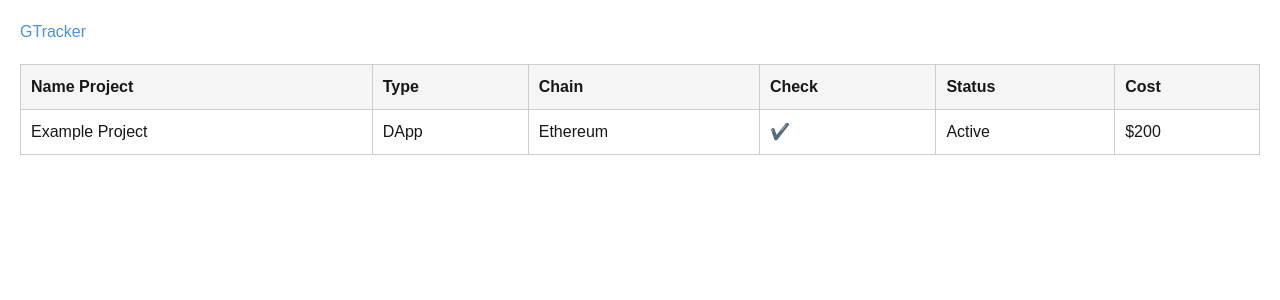
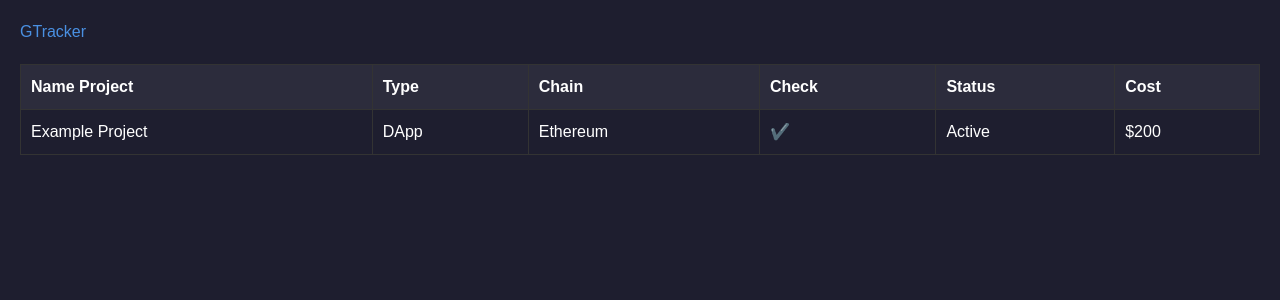
Before and after one commit to gardea22/GTracker, a Next.js app: page / in a window 1280 px wide. Shown: the top 300 px of the page. Built offline with nearby package versions, Linux system fonts and the light colour scheme.

Commit message:
Update page.tsx

```diff
--- a/app/page.tsx
+++ b/app/page.tsx
@@ -2,7 +2,7 @@ import React from 'react';
 
 const Dashboard = () => {
   return (
-    <div style={{ fontFamily: 'Arial, sans-serif', padding: '20px' }}>
+    <div style={{ fontFamily: 'Arial, sans-serif', padding: '20px', backgroundColor: '#1e1e2f', minHeight: '100vh' }}>
       <h1 style={{ textAlign: 'left', color: '#4A90E2' }}>GTracker</h1>
 
       <table style={{ width: '100%', borderCollapse: 'collapse', marginTop: '20px' }}>
@@ -31,18 +31,20 @@ const Dashboard = () => {
   );
 };
 
-// Inline style untuk th dan td agar lebih rapi
 const thStyle: React.CSSProperties = {
-  border: '1px solid #ccc',
+  border: '1px solid #333',
   padding: '10px',
   textAlign: 'left',
-  backgroundColor: '#f5f5f5',
+  backgroundColor: '#2c2c3c',
+  color: '#ffffff',
 };
 
 const tdStyle: React.CSSProperties = {
-  border: '1px solid #ccc',
+  border: '1px solid #333',
   padding: '10px',
   textAlign: 'left',
+  backgroundColor: '#1e1e2f',
+  color: '#ffffff',
 };
 
 export default Dashboard;
```
